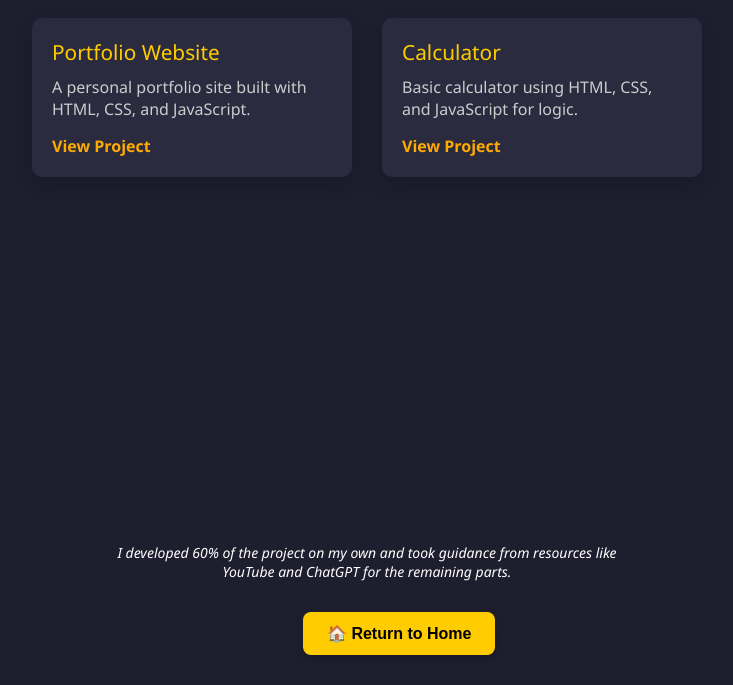
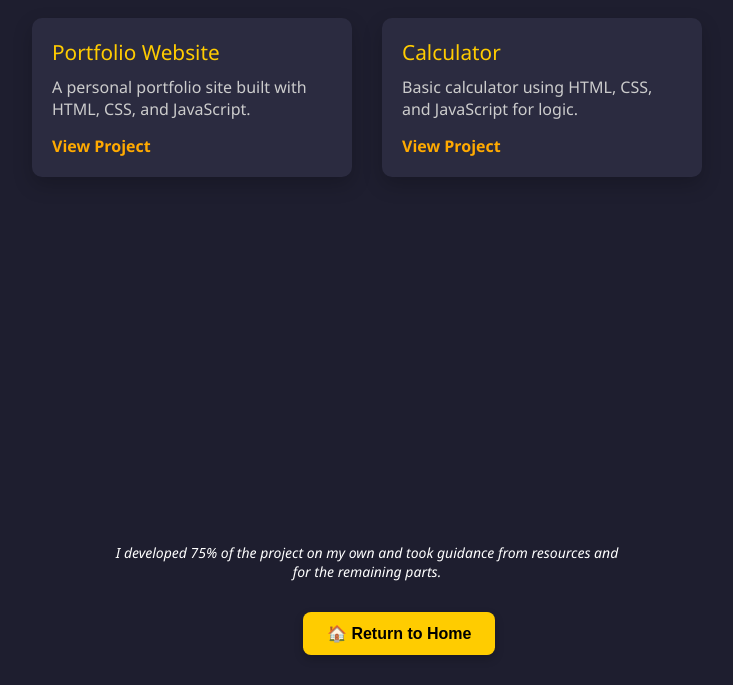
Before and after one commit to bmaibu/myfortfolio, a plain HTML site: page projects.html in a window 1280 px wide. Shown: the part 115-800 px from the top of the page, without its empty margins (273-1006 px from the left). Drawn offline with Linux system fonts and the light colour scheme.

Commit message:
Update projects.html

```diff
--- a/projects.html
+++ b/projects.html
@@ -37,8 +37,8 @@
       <a class="project-link" href="calculater.html">View Project</a>
     </div>
   </div>
-  <p class="para">I developed 60% of the project on my own and took guidance from resources like YouTube and
-    ChatGPT for the remaining parts.</p>
+  <p class="para">I developed 75% of the project on my own and took guidance from resources and
+   for the remaining parts.</p>
   <button onclick="goHome()" class="home-button">🏠 Return to Home</button>
 
 <script src="back.js"></script>
```
